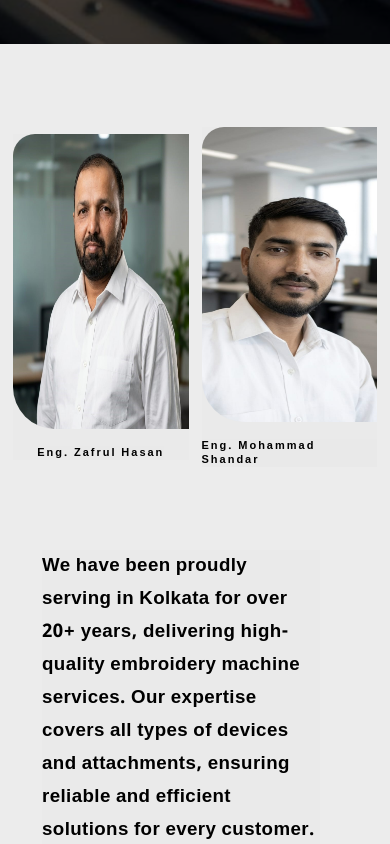
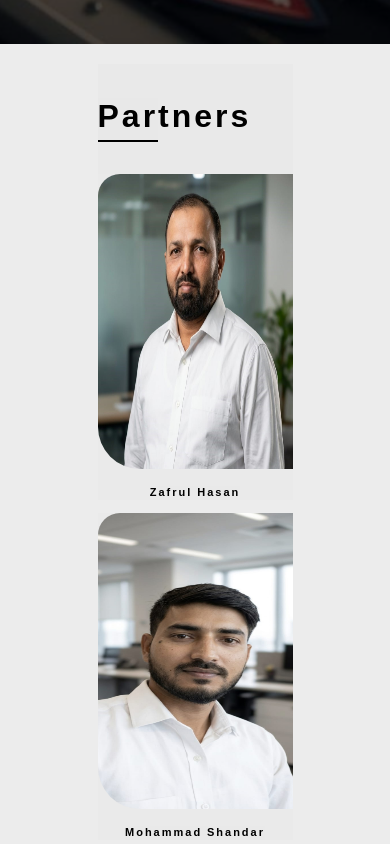
Before and after one commit to Adil0910/Embroidery-Services, a React (Vite) app: page / in a window 390 px wide. Shown: the part 800-1644 px from the top of the page. Built offline with nearby package versions, Linux system fonts and the light colour scheme; the HTML template or start-up script is replaced by a standard one.

Commit message:
commit 1234567890abcdef1234567890abcdef12345678 Author: adil < aadilehtesham63@gmail.com Date:   Fri Jun 28 12:34:56 2024 +0000
    Update About component and App.css for better styling and layout

```diff
--- a/src/App.css
+++ b/src/App.css
@@ -236,12 +236,13 @@
     column-count: 2;
   }
 .imagebox {
-    width: 45%;
+    width: 50%;
     display: flex;
     flex-direction: column;
     justify-content: center;
     align-items: center;
 }
+
   .bottom {
     flex-direction: column;
     gap: 20px;
@@ -267,11 +268,26 @@
     flex-direction: column;
 }
 .ab-1 {
-    height: 60vh;
+    padding-block: 20px;
+    height: auto;
     width: 100%;
     display: flex;
     justify-content: center;
     align-items: center;
+    flex-direction: column;
+}
+h3.text-h3 {
+    letter-spacing: 0.4px;
+    line-height: 33px;
+    width: 100%;
+}
+h1.headersabout {
+    width: 100%;
+    padding-block: 34px;
+    letter-spacing: 3px;
+}
+span.headp {
+    border-bottom: 2px solid;
 }
 img.about-img {
     width: 100%;
--- a/src/components/About.tsx
+++ b/src/components/About.tsx
@@ -13,12 +13,14 @@
     <div className='about-main'>
       <div className='ab-1'>
         <div className='imagebox'>
+        <h1 className='headersabout'><span className='headp'>Par</span>tners</h1>
+
         <img className='about-img' src='img/engineer.jpeg'/>
-        <h3 className='abouth3'>Eng. Zafrul Hasan</h3>
+        <h3 className='abouth3'>Zafrul Hasan</h3>
         </div>
         <div className='imagebox'>
         <img className='about-img' src='img/engineer2.jpeg'/>
-        <h3 className='abouth3'>Eng. Mohammad Shandar</h3>
+        <h3 className='abouth3'>Mohammad Shandar</h3>
         </div>
       </div>
       <div className='ab-2'>
```
